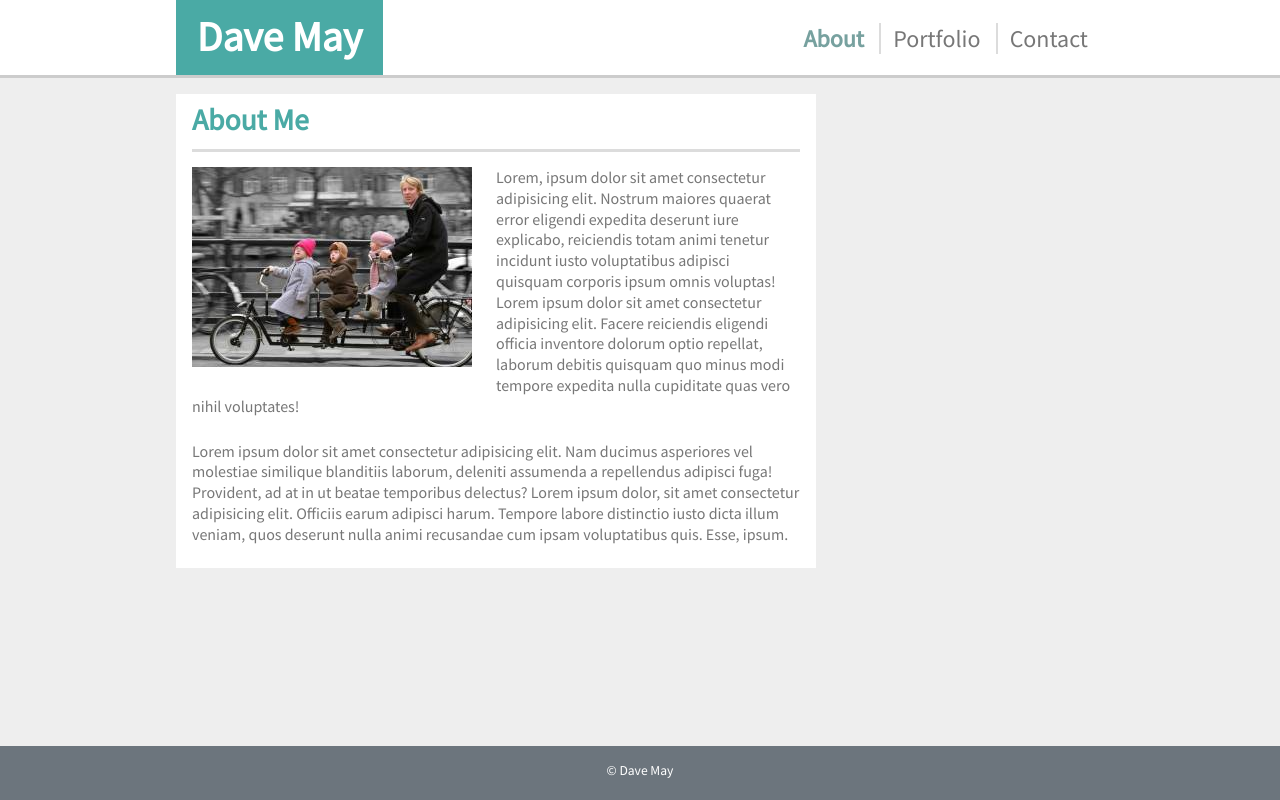
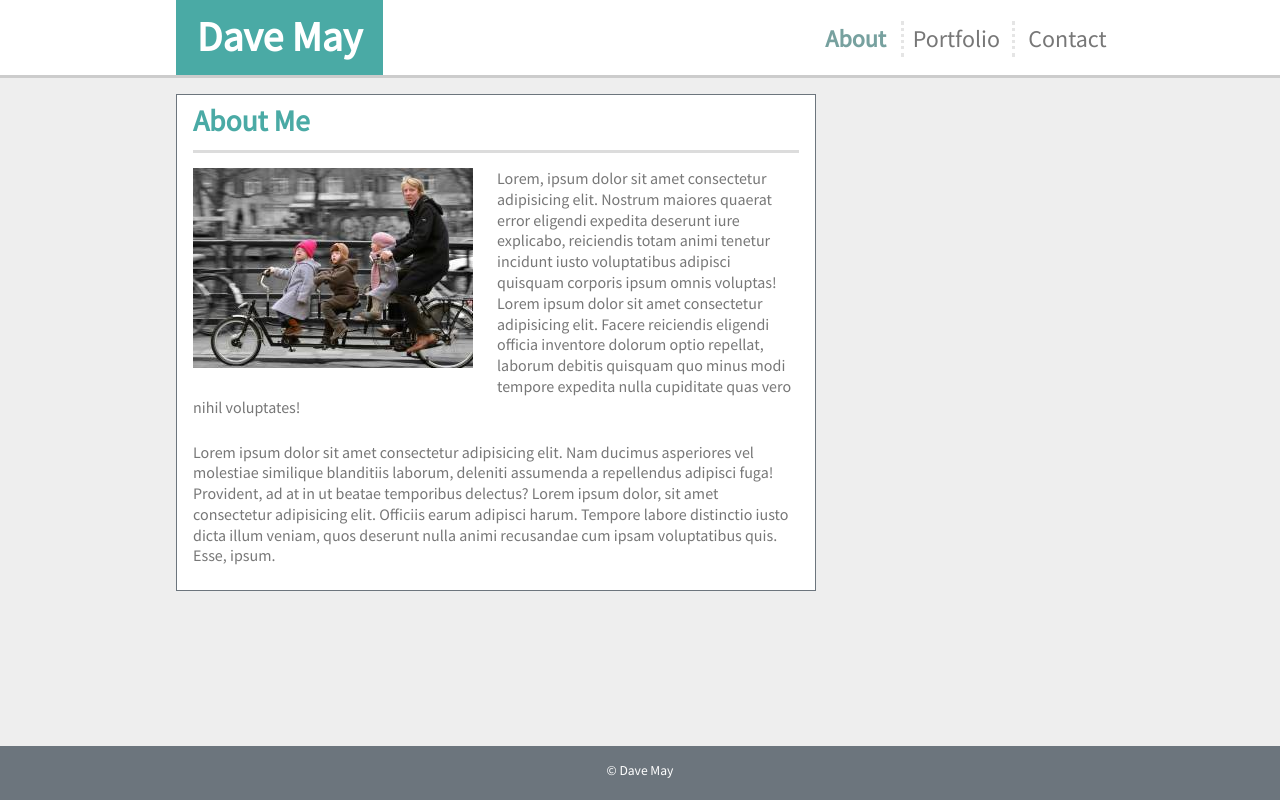
Before and after one commit to echo-dave/Bootstrap-Portfolio, a plain HTML site: page index.html in a window 1280 px wide. Drawn offline with nearby package versions, Linux system fonts and the light colour scheme.

Commit message:
adjust menu separators, make manus fixed width so they don't shift on each page and consequently adjust the alignment for various screen sizes

```diff
--- a/assets/css/styles.css
+++ b/assets/css/styles.css
@@ -37,7 +37,9 @@ nav.hMenu{
     float: right;
     margin-left:auto;
     margin-right:auto;
-    padding-right:1em;
+    /*padding-right:1em;*/
+    position: relative;
+    right:0em;
 }
 
 nav.hMenu a {
@@ -51,23 +53,24 @@ nav.hMenu ul {
 }
 
 nav.hMenu li {
-    display: inline;
+    display: inline-block;
     list-style-type: none;
-    padding-left: .5em;
-    padding-right: .5em;
+ /*   padding-left: .5em;
+    padding-right: .5em;*/
     font-size: 1.5em;
-    border-left-width: .1em;
-    border-left-style: solid;
-    border-left-color: #dcdcdc;
+    /*border-left-width: .1em; */
+    border-left-style: dotted;
+    border-left-color: #dcdcdcb9;
+    text-align: center;
 }
 
-nav.hMenu li:first-of-type {
-border: none;
-}
+nav.hMenu li:first-of-type {border: none;}
+nav.hMenu li:last-of-type {padding-right:0em;}
 
-nav.hMenu li:last-of-type {
-    padding-right: 0;
-}
+nav.hMenu li:nth-child(1) {width: 3.5em;}
+nav.hMenu li:nth-child(2) {width: 4.5em;}
+nav.hMenu li:nth-child(3) {width: 4.5em;}
+
 
 .currentPage {
     color: #77a19f;
@@ -112,6 +115,7 @@ section h2::after {
         margin: .5em;
         padding: .3em;
         text-align: center;
+        position: static;
     }
     nav.hMenu > ul {
         margin:0;
--- a/index.html
+++ b/index.html
@@ -16,7 +16,7 @@
 
                     <h1 class="title">Dave May</h1>
 
-                    <nav class="hMenu mr-md-3">
+                    <nav class="hMenu">
                         <ul>
                             <li class="currentPage">About</li>
                             <li><a href="portfolio.html">Portfolio</a></li>
@@ -29,11 +29,11 @@
     <section class="contentWrapper mx-lg-auto">
         <div class="container-fluid">
             <div class="row">
-            <div class="col col-xs-12 col-lg-8 bg-white mx-3 px-3 pt-2 mt-3 mx-md-3"><h2>About Me</h2></div>
+            <div class="col col-xs-12 col-lg-8 bg-white mx-3 px-3 pt-2 mt-3 mx-md-3 border border-secondary border-bottom-0"><h2>About Me</h2></div>
         </div>
             <article class="aboutme">
                 <div class="row">
-                    <div class="col col-xs-12 col-lg-8 bg-white mx-3 px-3 mx-md-3">
+                    <div class="col col-xs-12 col-lg-8 bg-white mx-3 px-3 mx-md-3 border border-secondary border-top-0">
                         <img class="portrait float-md-left mr-4 mb-3 mw-100" src="assets/images/portrait.jpg">
 
                         <p>Lorem, ipsum dolor sit amet consectetur adipisicing elit. Nostrum maiores quaerat error eligendi expedita deserunt iure explicabo, reiciendis totam animi tenetur incidunt iusto voluptatibus adipisci quisquam corporis ipsum omnis voluptas! Lorem ipsum dolor sit amet consectetur adipisicing elit. Facere reiciendis eligendi officia inventore dolorum optio repellat, laborum debitis quisquam quo minus modi tempore expedita nulla cupiditate quas vero nihil voluptates!</p>
```
